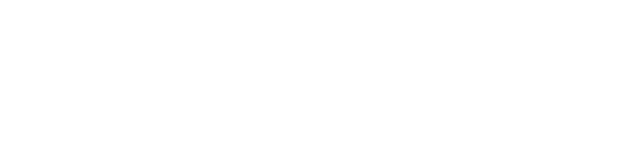
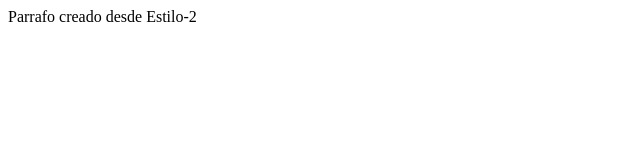
Before and after one commit to Efrn86/uno, a plain HTML site: page index.html in a window 1280 px wide. Shown: the whole page, without its empty margins (0-640 px from the left). Drawn offline with Linux system fonts and the light colour scheme.

Commit message:
Modificando parrafo desde Estilo-2

```diff
--- a/index.html
+++ b/index.html
@@ -6,4 +6,8 @@
 
         <link rel="stylesheet" href="CSS/style.css">
     </heead>
+
+    <body>
+        <p>Parrafo creado desde Estilo-2</p>
+    </body>
 </html>
```
